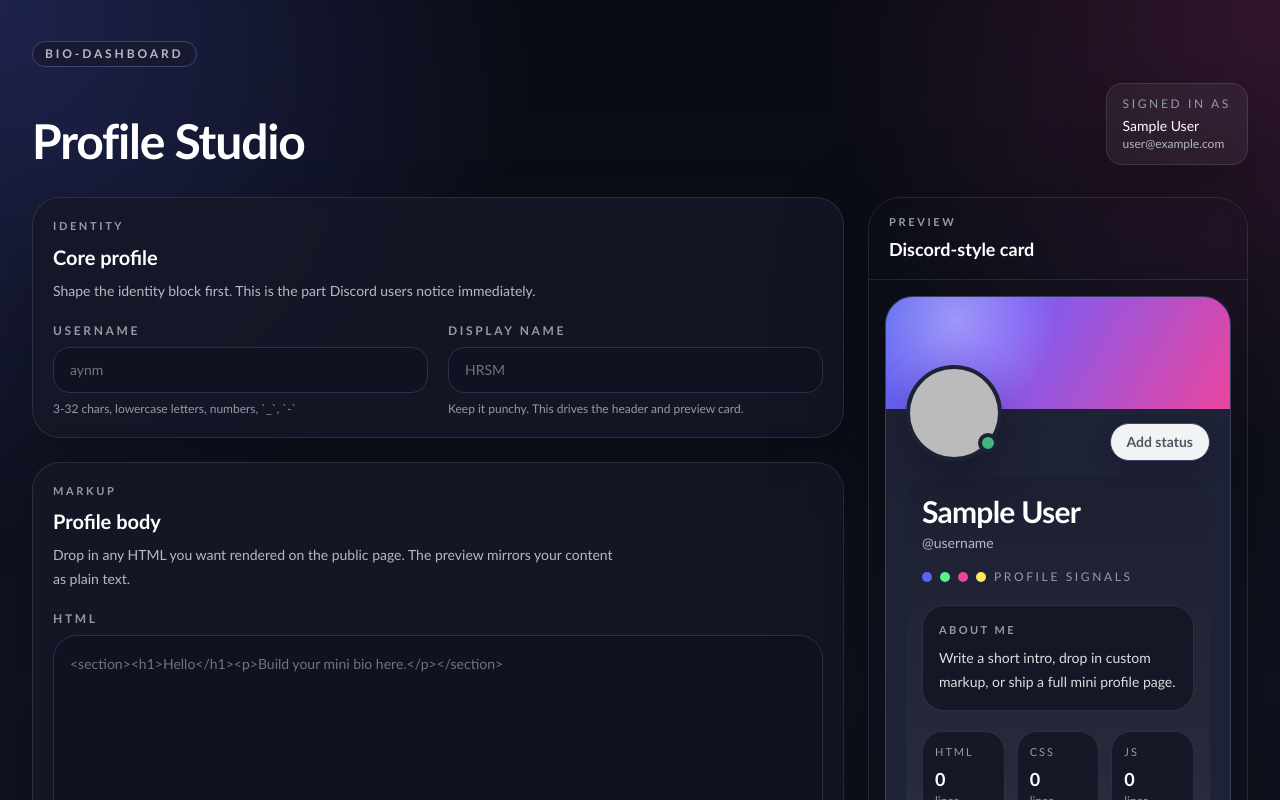
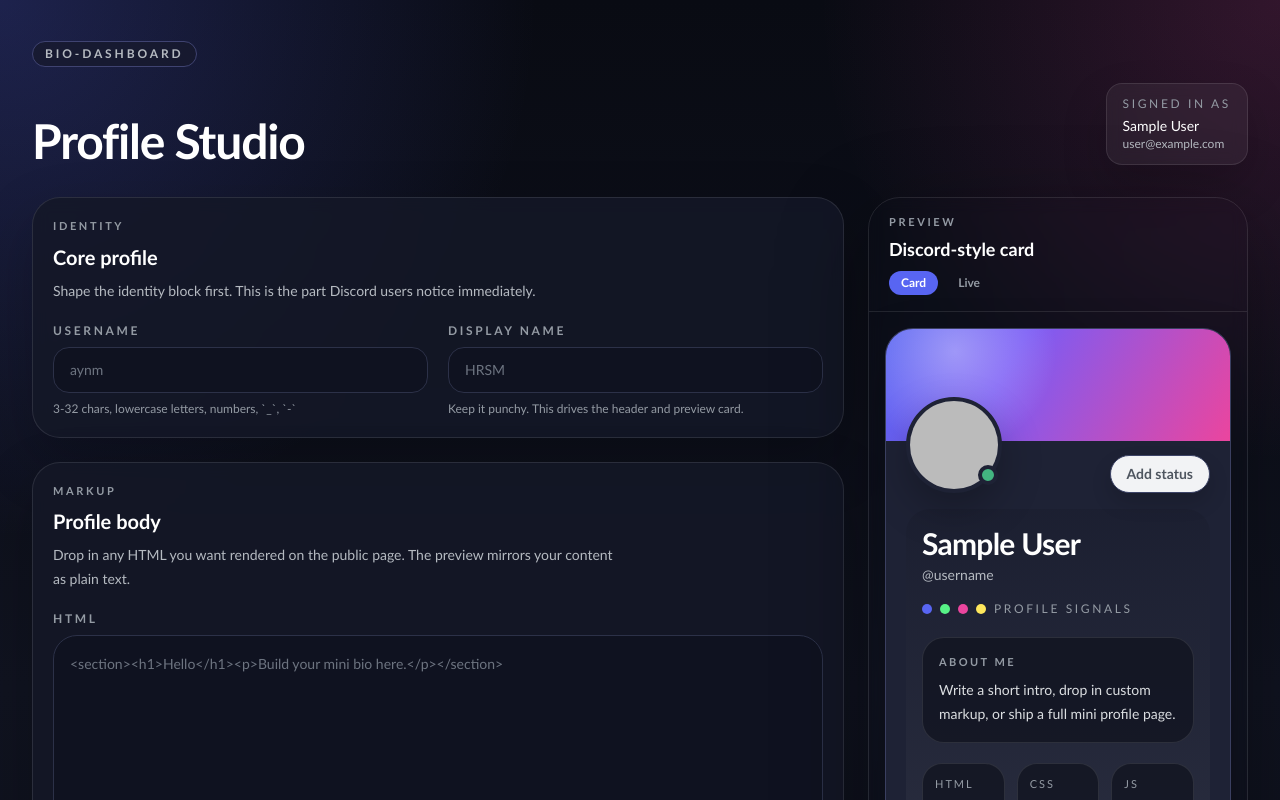
Before and after one commit to HaruSameee/aynm-bio, a Next.js app: page /dashboard in a window 1280 px wide. Shown: the top 800 px of the page. Built offline with nearby package versions, Linux system fonts and the light colour scheme; no server answers; the database is empty; sample sign-in values are in the browser's storage.

Commit message:
Add live preview tab to profile editor

```diff
--- a/src/components/ProfileEditor.tsx
+++ b/src/components/ProfileEditor.tsx
@@ -88,6 +88,7 @@ function lineCount(value: string) {
 }
 
 export function ProfileEditor({ currentUser, profile }: ProfileEditorProps) {
+  const [activeTab, setActiveTab] = useState<"card" | "live">("card");
   const [username, setUsername] = useState(profile?.username ?? "");
   const [displayName, setDisplayName] = useState(profile?.displayName ?? "");
   const [rawHtml, setRawHtml] = useState(profile?.rawHtml ?? "");
@@ -101,6 +102,19 @@ export function ProfileEditor({ currentUser, profile }: ProfileEditorProps) {
     "Write a short intro, drop in custom markup, or ship a full mini profile page.";
   const initials = getInitials(previewName);
   const publicHref = username.trim() ? `/${username.trim()}` : undefined;
+  const srcdoc = `<!DOCTYPE html>
+<html lang="ja">
+<head>
+  <meta charset="UTF-8">
+  <meta name="viewport" content="width=device-width, initial-scale=1.0">
+  <title>${displayName || "Preview"}</title>
+  <style>${rawCss}</style>
+</head>
+<body>
+  ${rawHtml}
+  <script>${rawJs}<\/script>
+</body>
+</html>`;
 
   return (
     <div className="grid gap-6 xl:grid-cols-[minmax(0,1.2fr)_380px]">
@@ -229,9 +243,26 @@ export function ProfileEditor({ currentUser, profile }: ProfileEditorProps) {
             <div className="mt-1 text-lg font-semibold text-white">
               Discord-style card
             </div>
+            <div className="mt-2 flex gap-2">
+              {["card", "live"].map((tab) => (
+                <button
+                  key={tab}
+                  className={`rounded-full px-3 py-1 text-xs font-semibold transition ${
+                    activeTab === tab
+                      ? "bg-[#5865f2] text-white"
+                      : "text-[#949ba4] hover:text-white"
+                  }`}
+                  onClick={() => setActiveTab(tab as "card" | "live")}
+                  type="button"
+                >
+                  {tab === "card" ? "Card" : "Live"}
+                </button>
+              ))}
+            </div>
           </div>
 
           <div className="p-4">
+            {activeTab === "card" ? (
               <div className="overflow-hidden rounded-[28px] border border-[#3a3f60] bg-[#1e2235] shadow-[0_22px_50px_rgba(0,0,0,0.25)]">
                 <div className="h-28 bg-[radial-gradient(circle_at_20%_20%,rgba(255,255,255,0.35),transparent_35%),linear-gradient(120deg,#5865f2_0%,#7a5cf5_35%,#eb459e_100%)]" />
                 <div className="px-5 pb-5">
@@ -259,7 +290,9 @@ export function ProfileEditor({ currentUser, profile }: ProfileEditorProps) {
                     <div className="text-3xl font-semibold tracking-tight text-white">
                       {previewName}
                     </div>
-                  <div className="mt-1 text-sm text-[#b5bac1]">@{previewHandle}</div>
+                    <div className="mt-1 text-sm text-[#b5bac1]">
+                      @{previewHandle}
+                    </div>
                     <div className="mt-4 flex items-center gap-2">
                       {previewAccents.map((accent) => (
                         <span
@@ -317,6 +350,15 @@ export function ProfileEditor({ currentUser, profile }: ProfileEditorProps) {
                   </div>
                 </div>
               </div>
+            ) : (
+              <iframe
+                className="w-full rounded-[28px] border-0"
+                sandbox="allow-scripts"
+                srcDoc={srcdoc}
+                style={{ height: "600px" }}
+                title="Live preview"
+              />
+            )}
           </div>
         </div>
       </aside>
```
Lines whose indentation alone changed are shown as unchanged.
